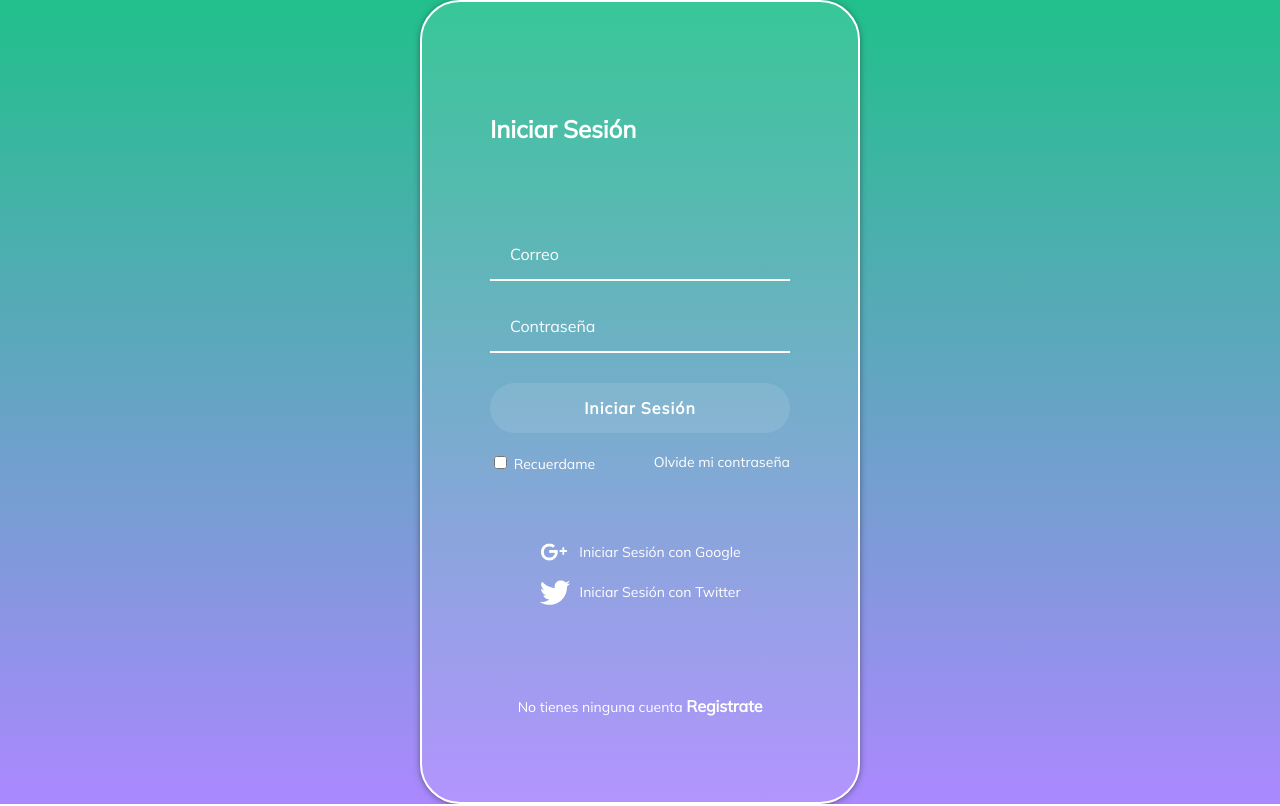
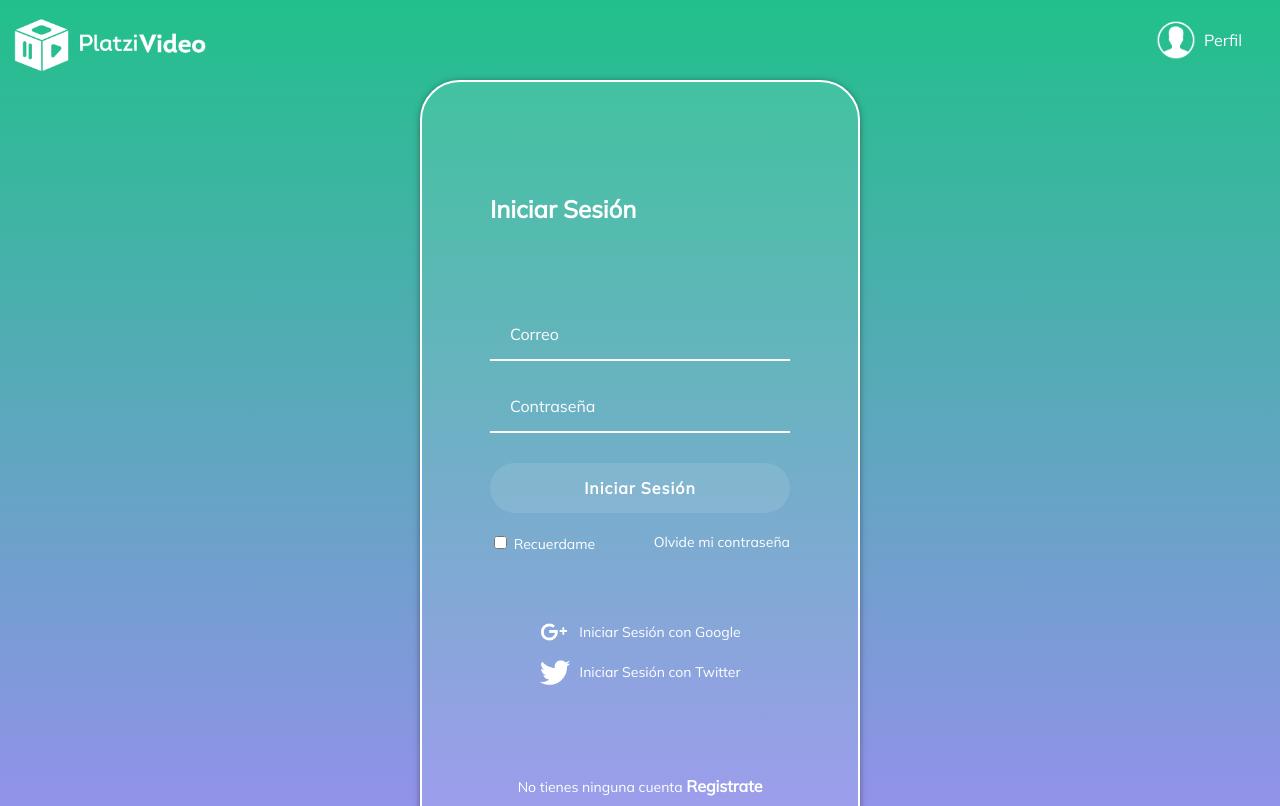
Before and after one commit to Ulzahk/PlatziVideo-React-Practice, a React app: page /login in a window 1280 px wide. Shown: the top 806 px of the page. Built offline with nearby package versions, Linux system fonts and the light colour scheme.

Commit message:
[CREATED] Layout and fixed Home.jsx

```diff
--- /dev/null
+++ b/src/components/Layout.jsx
@@ -0,0 +1,13 @@
+import React from 'react';
+import Header from './Header';
+import Footer from './Footer';
+
+const Layout = ({ children }) => (
+  <div className='App'>
+    <Header />
+    {children}
+    <Footer />
+  </div>
+);
+
+export default Layout;
--- a/src/containers/Home.jsx
+++ b/src/containers/Home.jsx
@@ -1,10 +1,8 @@
 import React from 'react';
-import Header from '../components/Header';
 import Search from '../components/Search';
 import Categories from '../components/Categories';
 import Carousel from '../components/Carousel';
 import CarouselItem from '../components/CarouselItem';
-import Footer from '../components/Footer';
 import '../assets/styles/App.scss';
 import '../assets/styles/Media.scss';
 import useInitialState from '../hooks/useInitialState';
@@ -17,8 +15,7 @@
   const initialState2 = useInitialState(Endpoint2);
   const initialState3 = useInitialState(Endpoint3);
   return (
-    <div className='App'>
-      <Header />
+    <>
       <Search />
       {initialState.total_pages > 0 && (
         <Categories title='Mi Lista'>
@@ -56,9 +53,7 @@
           ))}
         </Carousel>
       </Categories>
-
-      <Footer />
-    </div>
+    </>
   );
 };
 
--- a/src/routes/App.js
+++ b/src/routes/App.js
@@ -4,15 +4,18 @@
 import Login from '../containers/Login';
 import Signup from '../containers/Signup';
 import NotFound from '../containers/NotFound';
+import Layout from '../components/Layout';
 
 const App = () => (
   <BrowserRouter>
+    <Layout>
       <Switch>
         <Route exact path='/' component={Home} />
         <Route exact path='/login' component={Login} />
         <Route exact path='/sign-up' component={Signup} />
         <Route component={NotFound} />
       </Switch>
+    </Layout>
   </BrowserRouter>
 );
 
```
Lines whose indentation alone changed are shown as unchanged.
